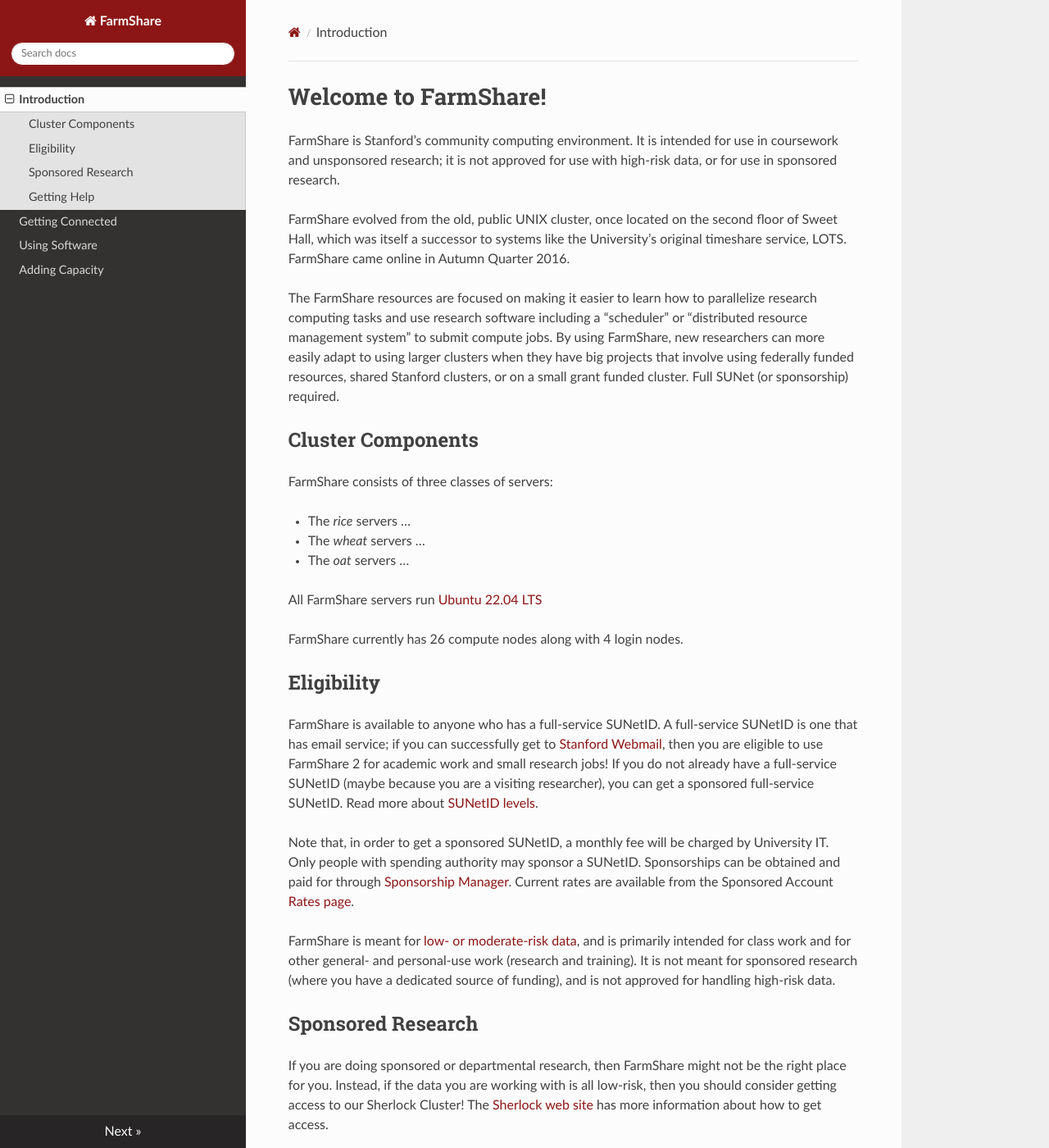
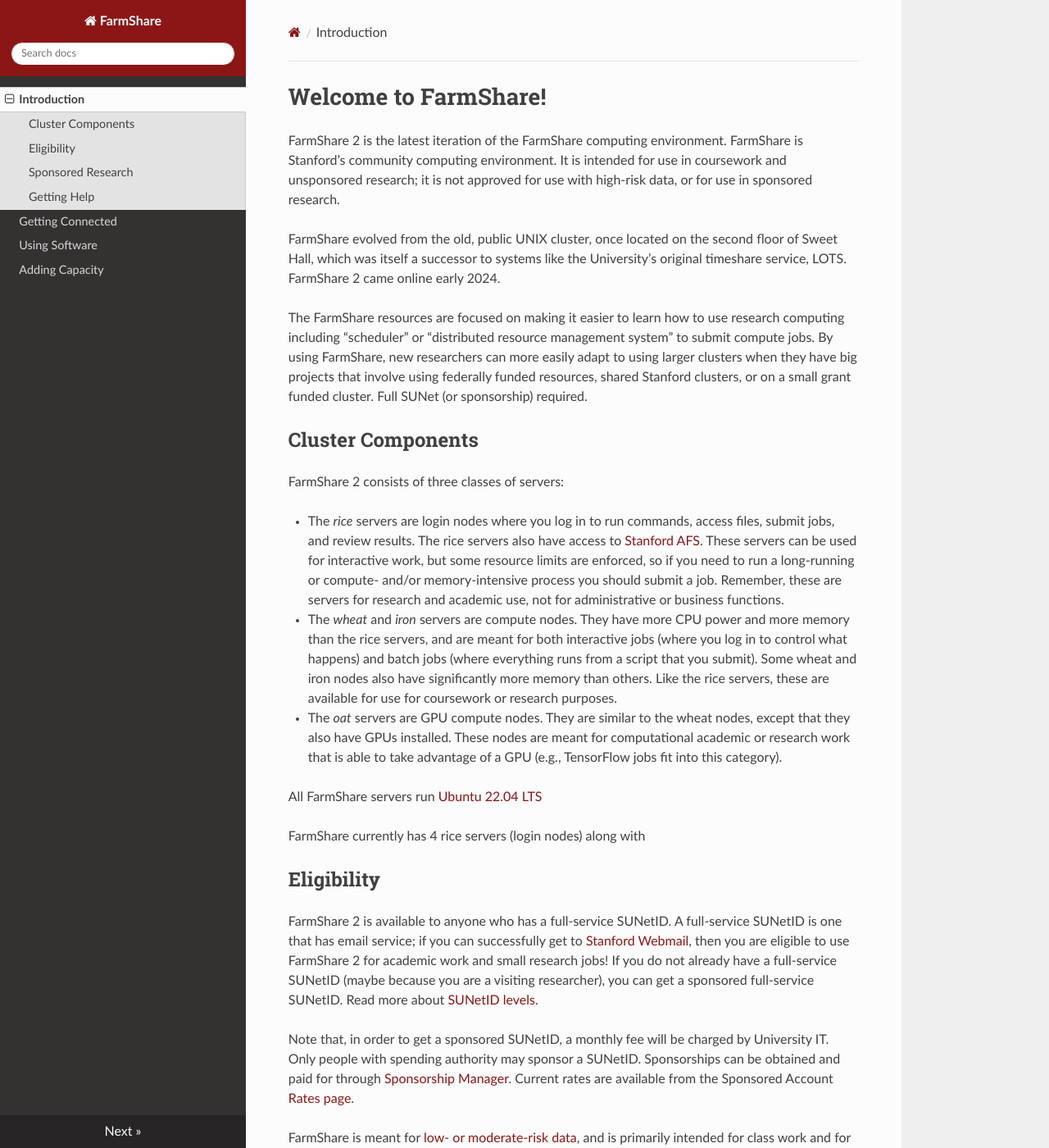
Before and after one commit to stanford-rc/farmshare-docs, an MkDocs documentation site: the page built from docs/index.md, in a window 1280 px wide and 1400 px high. Shown: the whole window at 82% size. Built offline with MkDocs 1.6.1, drawn with Linux system fonts in a browser that asks for light colours; nearby versions of some CDN libraries.

Commit message:
Update index.md

```diff
--- a/docs/index.md
+++ b/docs/index.md
@@ -1,26 +1,28 @@
 # Welcome to FarmShare!
 
-FarmShare is Stanford's community computing environment. It is intended for use in coursework and unsponsored research; it is not approved for use with high-risk data, or for use in sponsored research.
+FarmShare 2 is the latest iteration of the FarmShare computing environment. FarmShare is Stanford's community computing environment. It is intended for use in coursework and unsponsored research; it is not approved for use with high-risk data, or for use in sponsored research.
 
-FarmShare evolved from the old, public UNIX cluster, once located on the second floor of Sweet Hall, which was itself a successor to systems like the University's original timeshare service, LOTS. FarmShare came online in Autumn Quarter 2016.
+FarmShare evolved from the old, public UNIX cluster, once located on the second floor of Sweet Hall, which was itself a successor to systems like the University's original timeshare service, LOTS. FarmShare 2 came online early 2024.
 
-The FarmShare resources are focused on making it easier to learn how to parallelize research computing tasks and use research software including a “scheduler” or “distributed resource management system” to submit compute jobs. By using FarmShare, new researchers can more easily adapt to using larger clusters when they have big projects that involve using federally funded resources, shared Stanford clusters, or on a small grant funded cluster. Full SUNet (or sponsorship) required.
+The FarmShare resources are focused on making it easier to learn how to use research computing including “scheduler” or “distributed resource management system” to submit compute jobs. By using FarmShare, new researchers can more easily adapt to using larger clusters when they have big projects that involve using federally funded resources, shared Stanford clusters, or on a small grant funded cluster. Full SUNet (or sponsorship) required.
 
 ## Cluster Components
 
-FarmShare consists of three classes of servers:
+FarmShare 2 consists of three classes of servers:
 
-* The *rice* servers ...
-* The *wheat* servers ...
-* The *oat* servers ...
+* The *rice* servers are login nodes where you log in to run commands, access files, submit jobs, and review results. The rice servers also have access to [Stanford AFS](https://uit.stanford.edu/service/afs). These servers can be used for interactive work, but some resource limits are enforced, so if you need to run a long-running or compute- and/or memory-intensive process you should submit a job. Remember, these are servers for research and academic use, not for administrative or business functions.
+
+* The *wheat* and *iron* servers are compute nodes. They have more CPU power and more memory than the rice servers, and are meant for both interactive jobs (where you log in to control what happens) and batch jobs (where everything runs from a script that you submit). Some wheat and iron nodes also have significantly more memory than others. Like the rice servers, these are available for use for coursework or research purposes.
+
+* The *oat* servers are GPU compute nodes. They are similar to the wheat nodes, except that they also have GPUs installed. These nodes are meant for computational academic or research work that is able to take advantage of a GPU (e.g., TensorFlow jobs fit into this category).
 
 All FarmShare servers run [Ubuntu 22.04 LTS](https://wiki.ubuntu.com/NobleNumbat/ReleaseNotes)
 
-FarmShare currently has 26 compute nodes along with 4 login nodes.
+FarmShare currently has 4 rice servers (login nodes) along with
 
 ## Eligibility
 
-FarmShare is available to anyone who has a full-service SUNetID. A full-service SUNetID is one that has email service; if you can successfully get to [Stanford Webmail](https://webmail.stanford.edu/), then you are eligible to use FarmShare 2 for academic work and small research jobs! If you do not already have a full-service SUNetID (maybe because you are a visiting researcher), you can get a sponsored full-service SUNetID. Read more about [SUNetID levels](https://uit.stanford.edu/service/accounts/sunetids).
+FarmShare 2 is available to anyone who has a full-service SUNetID. A full-service SUNetID is one that has email service; if you can successfully get to [Stanford Webmail](https://webmail.stanford.edu/), then you are eligible to use FarmShare 2 for academic work and small research jobs! If you do not already have a full-service SUNetID (maybe because you are a visiting researcher), you can get a sponsored full-service SUNetID. Read more about [SUNetID levels](https://uit.stanford.edu/service/accounts/sunetids).
 
 Note that, in order to get a sponsored SUNetID, a monthly fee will be charged by University IT. Only people with spending authority may sponsor a SUNetID. Sponsorships can be obtained and paid for through [Sponsorship Manager](https://uit.stanford.edu/service/sponsorship/).  Current rates are available from the Sponsored Account [Rates page](https://uit.stanford.edu/rates/sponsorship).
 
```
